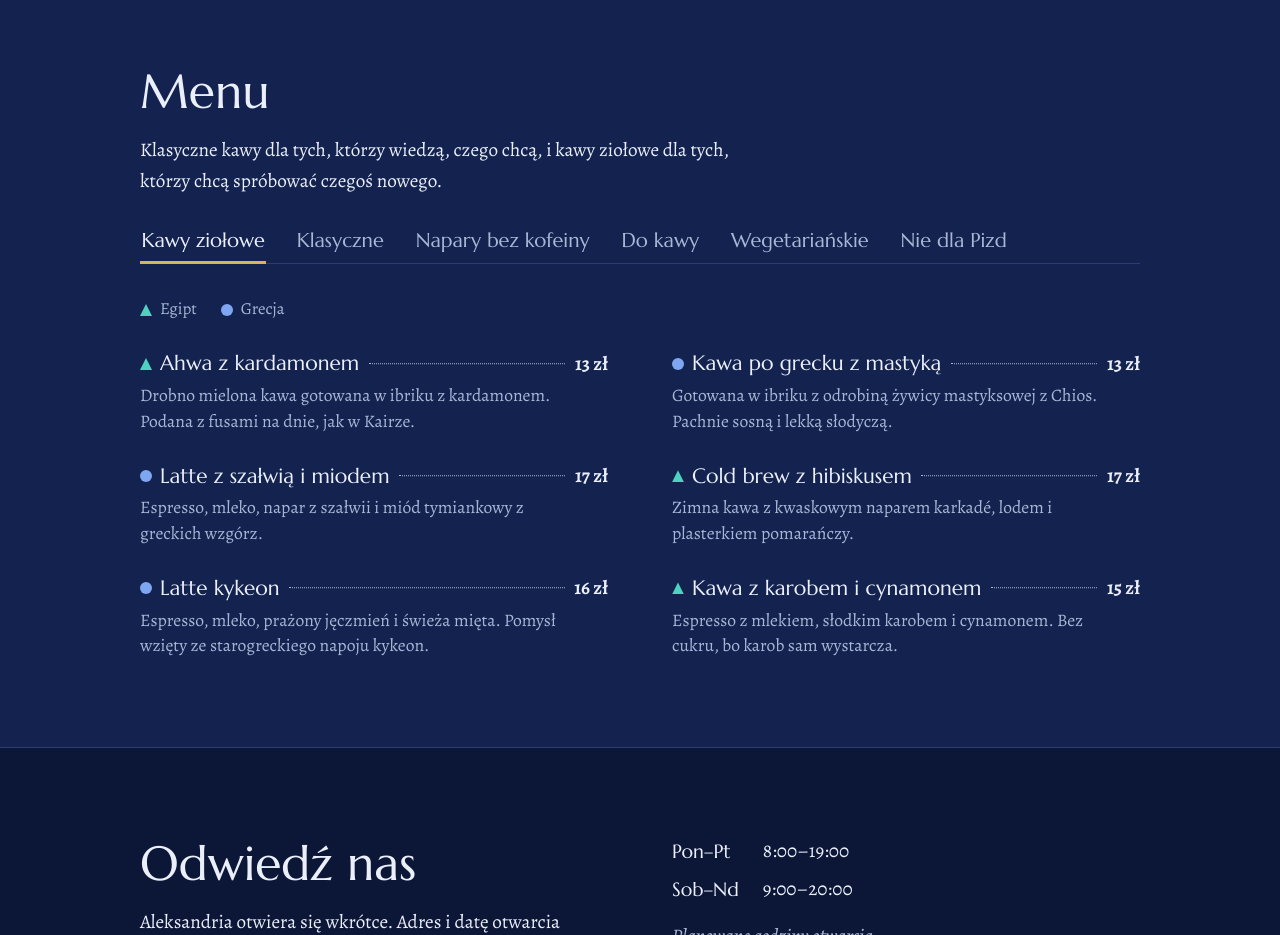
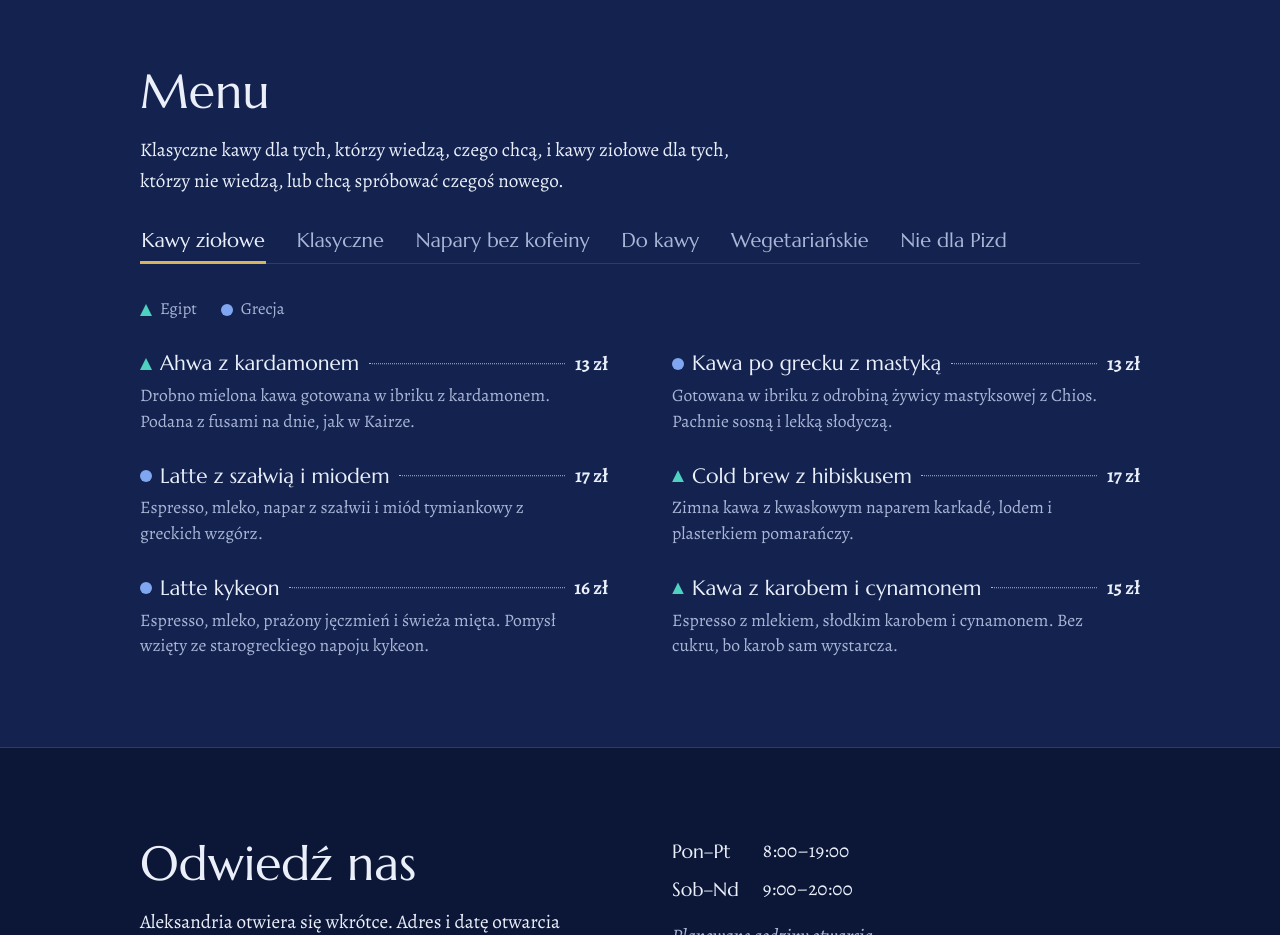
Before and after one commit to Hashirama-Hattori/Aleksandria-kawiarnia, a plain HTML site: page index.html in a window 1280 px wide. Shown: the part 1420-2355 px from the top of the page. Drawn offline with nearby package versions, Linux system fonts and the light colour scheme.

Commit message:
Update menu intro wording

```diff
--- a/index.html
+++ b/index.html
@@ -233,7 +233,7 @@ dl.hours dd { margin: 0; }
   <div class="menu-band">
     <section id="menu" class="wrap">
       <h2>Menu</h2>
-      <p>Klasyczne kawy dla tych, którzy wiedzą, czego chcą, i kawy ziołowe dla tych, którzy chcą spróbować czegoś nowego.</p>
+      <p>Klasyczne kawy dla tych, którzy wiedzą, czego chcą, i kawy ziołowe dla tych, którzy nie wiedzą, lub chcą spróbować czegoś nowego.</p>
       <div class="tabs" role="tablist" aria-label="Kategorie menu">
         <button class="tab" role="tab" id="t-herbal" aria-controls="p-herbal" aria-selected="true">Kawy ziołowe</button>
         <button class="tab" role="tab" id="t-classic" aria-controls="p-classic" aria-selected="false" tabindex="-1">Klasyczne</button>
```
